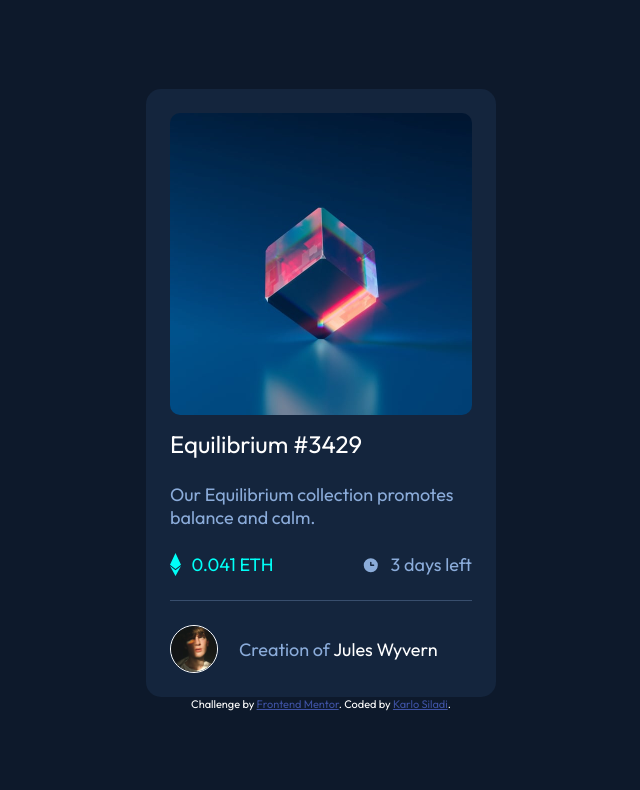
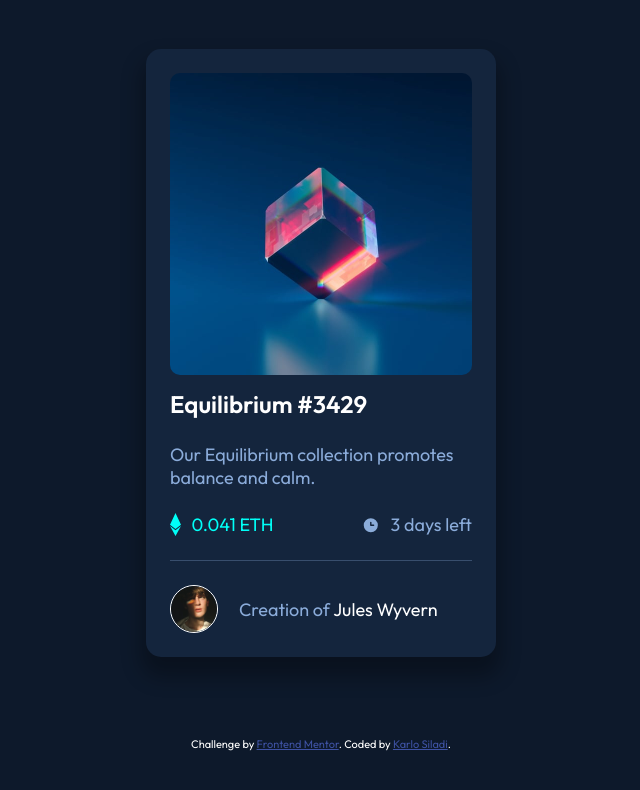
Before and after one commit to siladikarlo856/frontendmentor-NFT-preview-card-component-challenge, a plain HTML site: page index.html in a window 1280 px wide. Shown: the whole page, without its empty margins (319-959 px from the left). Drawn offline with Linux system fonts and the light colour scheme.

Commit message:
Accessibility improvements. Box shadow. New screenshot for readme.

```diff
--- a/index.html
+++ b/index.html
@@ -27,7 +27,7 @@
           </div>
         </div>
 
-        <p class="title">Equilibrium #3429</p>
+        <h1 class="title">Equilibrium #3429</h1>
         <p class="description">
           Our Equilibrium collection promotes balance and calm.
         </p>
@@ -61,13 +61,13 @@
           </p>
         </div>
       </div>
-      <div class="attribution">
+      <footer class="attribution">
         Challenge by
         <a href="https://www.frontendmentor.io?ref=challenge" target="_blank"
           >Frontend Mentor</a
         >. Coded by
         <a href="https://www.linkedin.com/in/karlosiladi/">Karlo Siladi</a>.
-      </div>
+      </footer>
     </main>
   </body>
 </html>
--- a/style.css
+++ b/style.css
@@ -40,6 +40,7 @@ p {
   border-radius: var(--card-border-radius);
   padding: 1.5rem;
   width: 350px;
+  box-shadow: 0 15px 20px 5px rgba(0, 0, 0, 0.3);
 }
 
 .img-container {
@@ -139,6 +140,7 @@ hr {
   font-size: 11px;
   text-align: center;
   color: white;
+  margin-top: 5rem;
 }
 
 .attribution a {
```
Also changed, not shown: screenshot.jpg.
